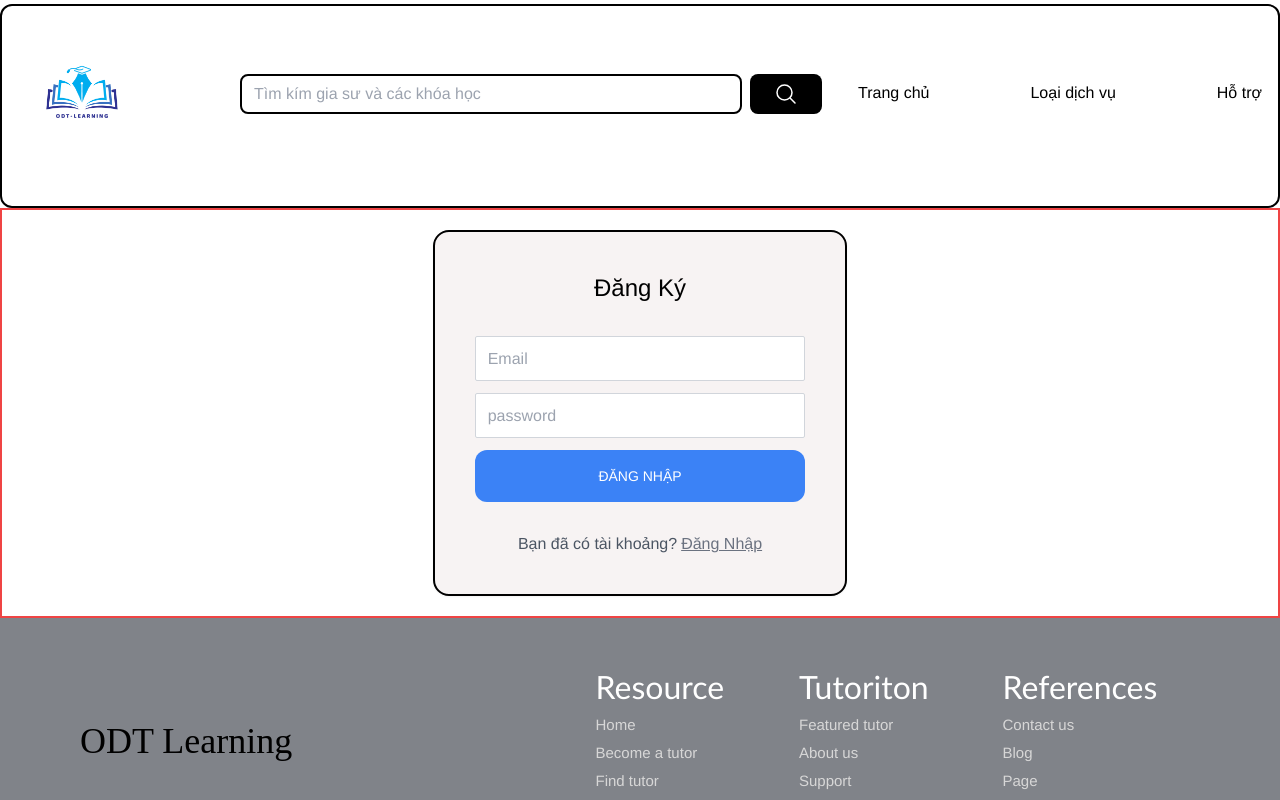
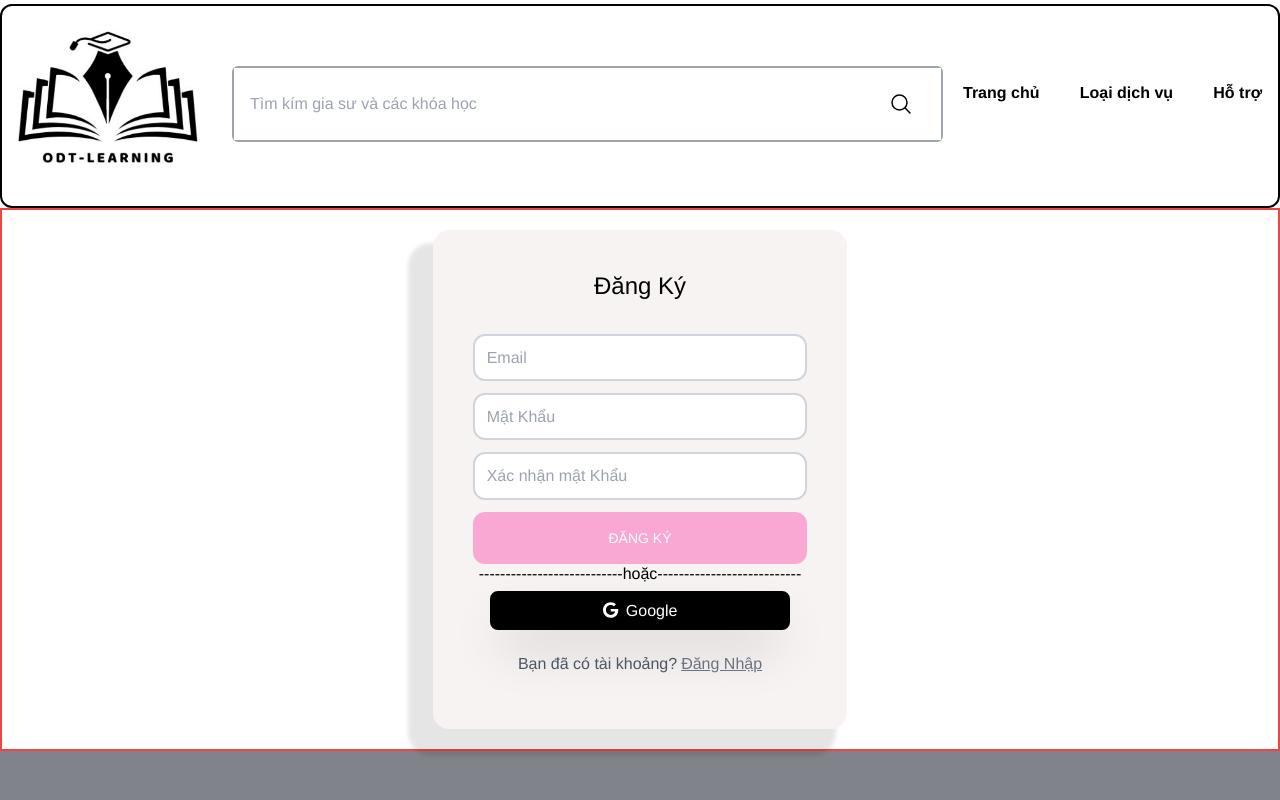
Before and after one commit to lehaodang189203/Summer2024SWP391_SAP1804_Group05_FE, a React (Vite) app in the folder OnDemandTutor/: page /register in a window 1280 px wide. Shown: the top 800 px of the page. Built offline with nearby package versions, Linux system fonts and the light colour scheme.

Commit message:
Chỉnh sửa 1 xíu form đăng kí và Header

```diff
--- a/OnDemandTutor/src/components/RegisterHeader/RegisterHeader.tsx
+++ b/OnDemandTutor/src/components/RegisterHeader/RegisterHeader.tsx
@@ -1,5 +1,5 @@
 import { Link } from 'react-router-dom'
-import logo from '../../assets/img/logo.png'
+import newLogo from '../../assets/img/newLogo.png'
 export default function RegisterHeader() {
   return (
     <header className='border-black border-2 mt-1 rounded-xl py-2 bg-white'>
@@ -10,23 +10,24 @@ export default function RegisterHeader() {
             <Link to='/'>
               <div className='  justify-end items-end flex '>
                 <div className=' w-32 pt-[100%] mb-10 relative '>
-                  <div className='absolute top-0 left-0  w-full h-full object-cover '>
-                    <img src={logo} alt='logo' />
+                  <div className='absolute top-0 left-0  w-[180px] h-full object-cover '>
+                    <img src={newLogo} alt='logo' />
                   </div>
                 </div>
               </div>
             </Link>
           </nav>
           {/*  input */}
-          <form className='col-span-6 pb-20 px-2'>
-            <div className='bg-white rounded-sm p-1 flex'>
+          <form className='col-span-7 pb-14 px-1'>
+            <div className=' border-gray-400 border-[2px] rounded-md hover:border-black hover:border-[5px]'>
+              <div className='bg-white  p-1 flex'>
                 <input
                   type='text'
                   placeholder='Tìm kím gia sư và các khóa học'
-                className='text-black px-3 py-2 flex-grow rounded-lg border-black border-2 outline-none bg-transparent'
+                  className='text-black px-3 py-2 flex-grow rounded-lg  h-[4rem] outline-none bg-transparent'
                 />
                 {/* kính lúp*/}
-              <button className='rounded-lg mx-2 py-2 px-6 flex-shrink-0 bg-black text-white hover:opacity-90'>
+                <button className='rounded-lg py-2 px-6 flex-shrink-0 border-l-0  text-black hover:opacity-90'>
                   <svg
                     xmlns='http://www.w3.org/2000/svg'
                     fill='none'
@@ -43,17 +44,18 @@ export default function RegisterHeader() {
                   </svg>
                 </button>
               </div>
+            </div>
           </form>
-          <div className='col-span-4 pb-24 justify-between items-center flex'>
-            <Link to='/' className='text-center'>
+          <div className='col-span-3 pb-24 justify-between items-center flex'>
+            <Link to='/' className='text-center font-bold hover:text-pink-600'>
               Trang chủ
             </Link>
 
-            <Link to='/' className='text-center'>
+            <Link to='/' className='text-center font-bold hover:text-pink-600'>
               Loại dịch vụ
             </Link>
 
-            <Link to='/' className='text-center'>
+            <Link to='/' className='text-center font-bold hover:text-pink-600'>
               Hỗ trợ
             </Link>
           </div>
--- a/OnDemandTutor/src/pages/Login/Login.tsx
+++ b/OnDemandTutor/src/pages/Login/Login.tsx
@@ -1,32 +1,51 @@
 import React from 'react'
 import { Link } from 'react-router-dom'
-
+import { FontAwesomeIcon } from '@fortawesome/react-fontawesome'
+import { faGoogle } from '@fortawesome/free-brands-svg-icons'
 export default function Login() {
   return (
-    <div className='bg-white py-5 w-full border-red-500 border-2'>
+    <div className='bg-white py-5 w-full border-red-500 border-2 '>
       <div className='container justify-center flex'>
-        <form style={{ background: '#F7F3F3' }} className='p-10  shadow-sm border-black border-2 w-4/12  rounded-2xl '>
+        <form
+          style={{ background: '#F7F3F3', boxShadow: 'rgba(0, 0, 0, 0.1) -18px 20px 4px 7px' }}
+          className='p-10 w-4/12  rounded-2xl shadow-neutral-950'
+        >
           <div className='text-2xl'>Đăng nhập</div>
           <div className='mt-8'>
             <input
               type='email'
               placeholder='Email'
-              className='p-3 w-full outline-none border border-gray-300 forcus:border-gray-500 forcus:shawdow-sm rounded-sm'
+              className='p-3 w-full outline-none  border-gray-300 forcus:border-gray-500 forcus:shawdow-sm rounded-xl hover:border-black border-2'
             />
           </div>
           <div className='mt-3'>
             <input
               type='password'
-              placeholder='password'
-              className='p-3 w-full outline-none border border-gray-300 forcus:border-gray-500 forcus:shawdow-sm rounded-sm'
+              placeholder='Mật Khẩu'
+              className='p-3 w-full outline-none border-gray-300 forcus:border-gray-500 forcus:shawdow-sm rounded-xl  hover:border-black border-2'
             />
           </div>
           <div className='mt-3'>
-            <button className='w-full  rounded-xl text-center bg-blue-500 py-4 px-2 uppercase  text-white text-sm hover:bg-blue-300 flex justify-center items-center'>
+            <button className='w-full  rounded-xl text-center bg-pink-300 py-4 px-2 uppercase  text-white text-sm hover:bg-pink-600 flex justify-center items-center'>
               Đăng nhập
             </button>
           </div>
-          <div className='mt-8 '>
+
+          <div className='NleHE1'>
+            <span>---------------------------</span>
+            <span className='EMof35'>hoặc</span>
+            <span>---------------------------</span>
+          </div>
+
+          <div className='justify-center flex py-2'>
+            <button className=' bg-black text-white border-black border-2 w-[300px] rounded-lg justify-center items-center flex py-2 shadow-2xl hover:bg-white hover:text-black'>
+              <div className='pr-2'>
+                <FontAwesomeIcon icon={faGoogle} />
+              </div>
+              <div>Google</div>
+            </button>
+          </div>
+          <div className='my-4'>
             <div>
               <span className='text-gray-600 mr-1'>Bạn chưa có tài khoảng?</span>
               <Link className='text-gray-500 underline hover:text-red-500' to='/Register'>
--- a/OnDemandTutor/src/pages/Register/Register.tsx
+++ b/OnDemandTutor/src/pages/Register/Register.tsx
@@ -1,3 +1,5 @@
+import { faGoogle } from '@fortawesome/free-brands-svg-icons'
+import { FontAwesomeIcon } from '@fortawesome/react-fontawesome'
 import React from 'react'
 import { Link } from 'react-router-dom'
 
@@ -5,28 +7,53 @@ export default function Register() {
   return (
     <div className='bg-white py-5 w-full border-red-500 border-2'>
       <div className='container justify-center flex'>
-        <form style={{ background: '#F7F3F3' }} className='p-10  shadow-sm border-black border-2 w-4/12  rounded-2xl '>
+        <form
+          style={{ background: '#F7F3F3', boxShadow: 'rgba(0, 0, 0, 0.1) -18px 20px 4px 7px' }}
+          className='p-10 w-4/12  rounded-2xl shadow-neutral-950'
+        >
           <div className='text-2xl'>Đăng Ký</div>
           <div className='mt-8'>
             <input
               type='email'
               placeholder='Email'
-              className='p-3 w-full outline-none border border-gray-300 forcus:border-gray-500 forcus:shawdow-sm rounded-sm'
+              className='p-3 w-full outline-none  border-gray-300 forcus:border-gray-500 forcus:shawdow-sm rounded-xl hover:border-black border-2'
             />
           </div>
           <div className='mt-3'>
             <input
               type='password'
-              placeholder='password'
-              className='p-3 w-full outline-none border border-gray-300 forcus:border-gray-500 forcus:shawdow-sm rounded-sm'
+              placeholder='Mật Khẩu'
+              className='p-3 w-full outline-none border-gray-300 forcus:border-gray-500 forcus:shawdow-sm rounded-xl  hover:border-black border-2'
             />
           </div>
           <div className='mt-3'>
-            <button className='w-full  rounded-xl text-center bg-blue-500 py-4 px-2 uppercase  text-white text-sm hover:bg-blue-300 flex justify-center items-center'>
-              Đăng nhập
+            <input
+              type='password'
+              placeholder='Xác nhận mật Khẩu'
+              className='p-3 w-full outline-none border-gray-300 forcus:border-gray-500 forcus:shawdow-sm rounded-xl  hover:border-black border-2'
+            />
+          </div>
+          <div className='mt-3'>
+            <button className='w-full  rounded-xl text-center bg-pink-300 py-4 px-2 uppercase  text-white text-sm hover:bg-pink-600 flex justify-center items-center'>
+              Đăng Ký
             </button>
           </div>
-          <div className='mt-8 '>
+
+          <div className='NleHE1'>
+            <span>---------------------------</span>
+            <span className='EMof35'>hoặc</span>
+            <span>---------------------------</span>
+          </div>
+
+          <div className='justify-center flex py-2'>
+            <button className=' bg-black text-white border-black border-2 w-[300px] rounded-lg justify-center items-center flex py-2 shadow-2xl hover:bg-white hover:text-black'>
+              <div className='pr-2'>
+                <FontAwesomeIcon icon={faGoogle} />
+              </div>
+              <div>Google</div>
+            </button>
+          </div>
+          <div className='my-4'>
             <div>
               <span className='text-gray-600 mr-1'>Bạn đã có tài khoảng?</span>
               <Link className='text-gray-500 underline hover:text-red-500' to='/Login'>
```
Also changed, not shown: OnDemandTutor/src/assets/img/blackLogo.jpg (added), OnDemandTutor/src/assets/img/newLogo.png (added). Lines whose indentation alone changed are shown as unchanged.
